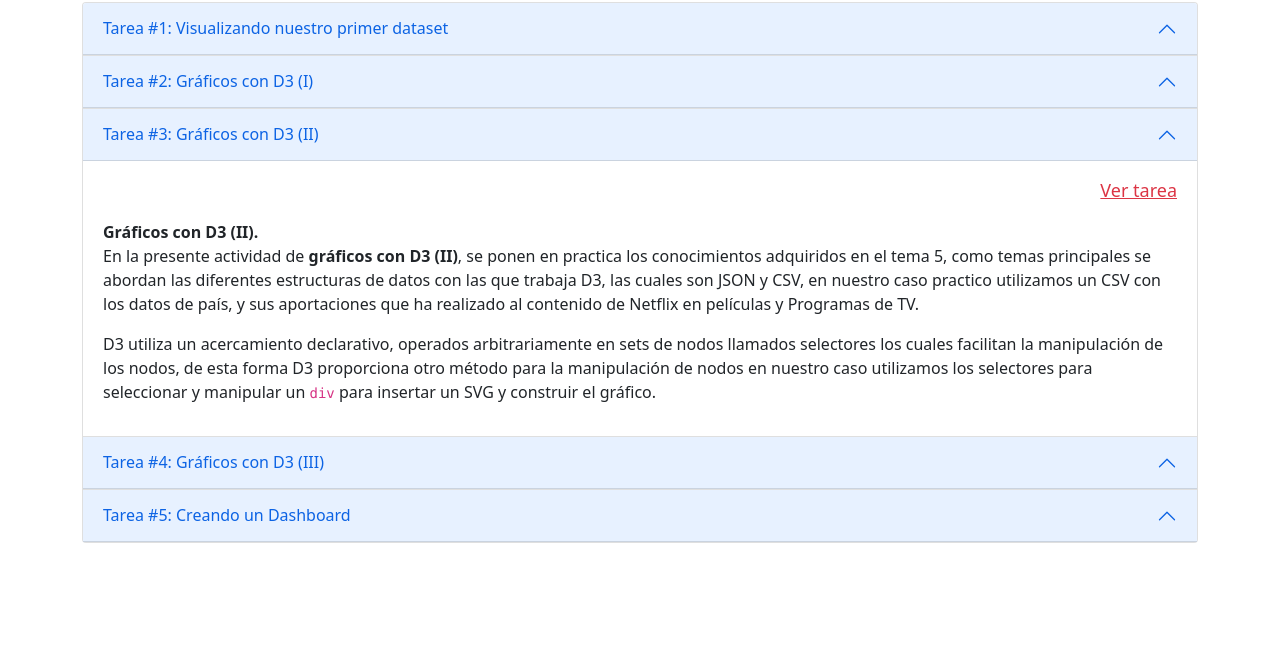
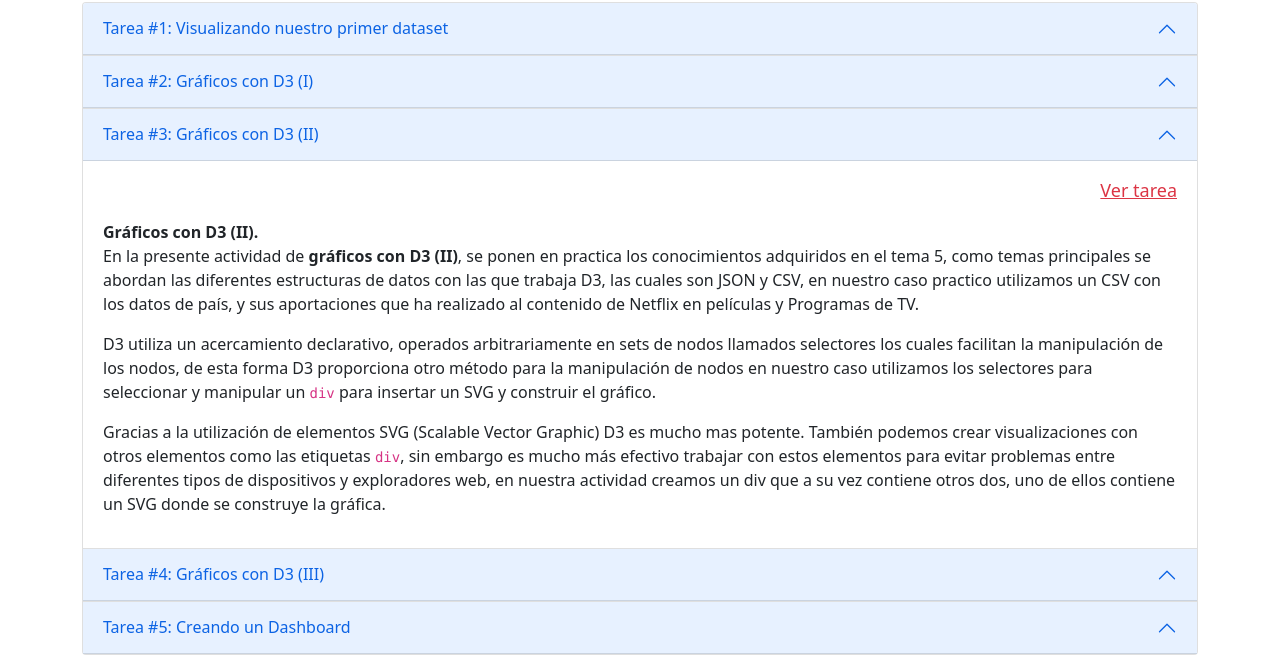
Before and after one commit to roman-cedillo/roman-cedillo, a plain HTML site: page index.html in a window 1280 px wide. Shown: the part 292-947 px from the top of the page. Before the commit the page ends 835 px from the top, so only its background shows below. Drawn offline with nearby package versions, Linux system fonts and the light colour scheme.

Commit message:
Grafica dinamica correccion 5

```diff
--- a/index.html
+++ b/index.html
@@ -184,6 +184,13 @@
                 de esta forma D3 proporciona otro método para la manipulación de nodos en nuestro caso utilizamos los selectores para seleccionar y manipular un
                 <code>div</code>  para insertar un <stron>SVG</stron> y construir el gráfico.
               </p>
+              <p>
+                Gracias a la utilización de elementos SVG (Scalable Vector Graphic) D3 es mucho mas potente.
+                También podemos crear visualizaciones con otros elementos como las etiquetas <code>div</code>, sin embargo es mucho más efectivo trabajar con estos elementos
+                 para evitar problemas entre diferentes tipos de dispositivos y exploradores web, en nuestra actividad creamos un div que a su vez contiene otros dos,
+                 uno de ellos contiene un SVG donde se construye la gráfica.
+
+              </p>
            </div>
         </div>
       </div>
```
